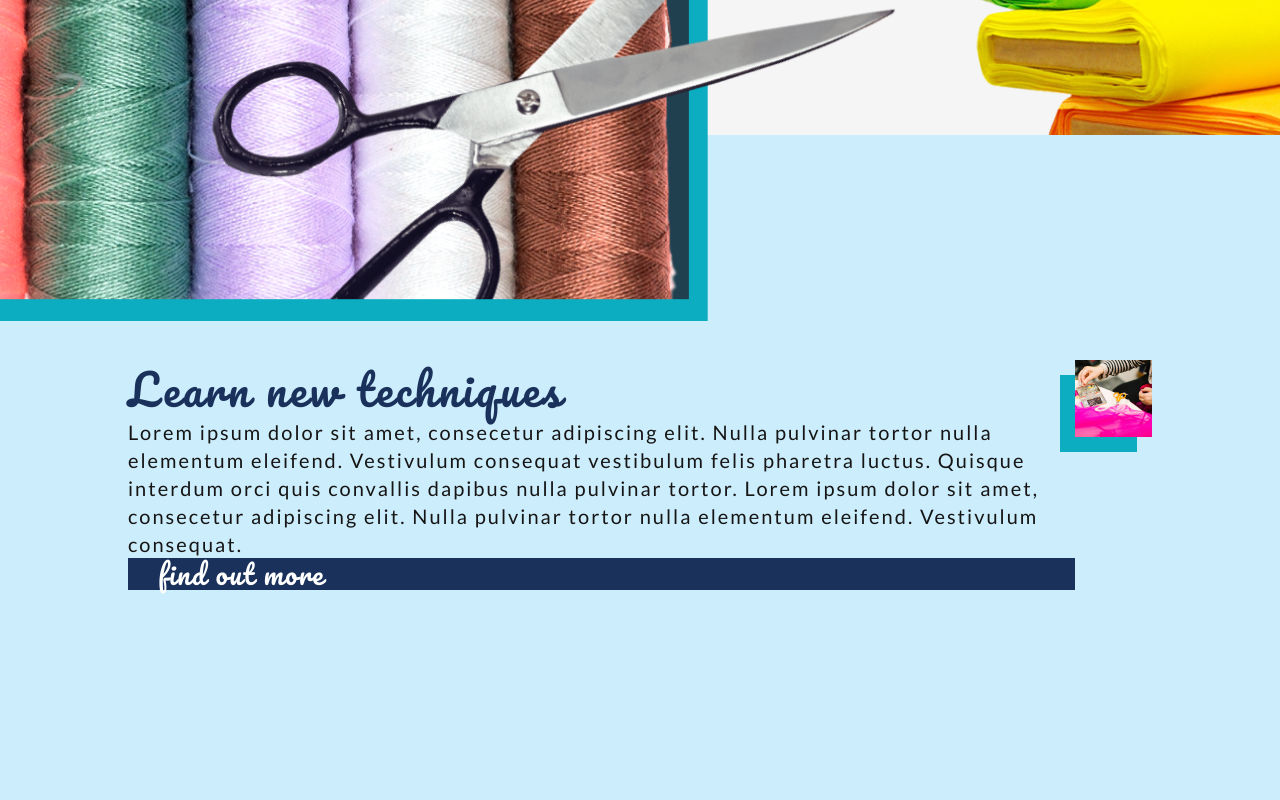
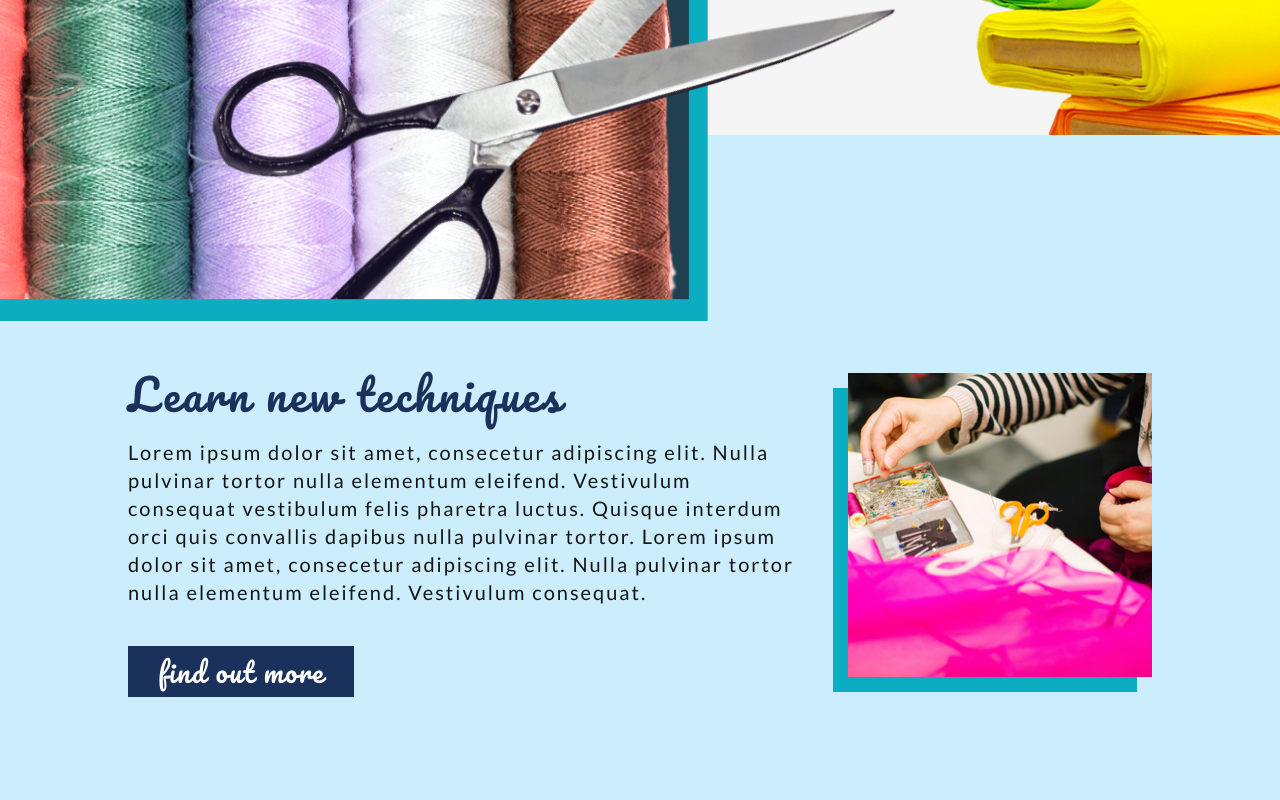
Before and after one commit to yc-yanchen/textilee, a plain HTML site: page index.html in a window 1280 px wide. Shown: the part 620-1420 px from the top of the page. Drawn offline with Linux system fonts and the light colour scheme.

Commit message:
Styled Learn new techniques section

```diff
--- a/styles/sass/partials/_global.scss
+++ b/styles/sass/partials/_global.scss
@@ -5,6 +5,7 @@ html {
     font-size: 62.5%;
     max-width: 1600px;
     margin: 0 auto;
+    background-color: black;
 }
 
 img {
@@ -16,12 +17,6 @@ li {
     list-style: none;
     margin: 0;
     padding: 0;
-}
-
-//TEXT CONTAINER STYLES
-.tContainer {
-    display: flex;
-    flex-direction: column;
 }
 
 //WRAPPER STYLES
@@ -53,3 +48,7 @@ li {
     color: userV.$textBlack;
     background: userV.$lightSkyBlue;
 }
+
+.bLight:visited {
+    color: userV.$textBlack;
+}
--- a/styles/sass/partials/_header.scss
+++ b/styles/sass/partials/_header.scss
@@ -1,11 +1,13 @@
 @use "./variables" as userV;
 
+// HEADER STYLES
 header {
     background: url(../textilee-assets/header-home.jpg) no-repeat;
     padding: 30px 0 0 0;
     height: 755px;
     position: relative;
 
+    // NAVIGATION STYLES
     nav {
         display: flex;
         justify-content: space-between;
--- a/styles/sass/partials/_main.scss
+++ b/styles/sass/partials/_main.scss
@@ -3,8 +3,15 @@
 // SECTION: LEARN NEW TECHNIQUE STYLES
 .learnNewTechniques {
     background-color: userV.$lightSkyBlue;
+
     .itemContainerFlex {
-        padding: 225px 0;
+        padding: 230px 0 125px 0;
         display: flex;
+        justify-content: space-between;
+        align-items: center;
+
+        .tContainer {
+            max-width: 66%;
+        }
     }
 }
--- a/styles/sass/partials/_typography.scss
+++ b/styles/sass/partials/_typography.scss
@@ -67,6 +67,7 @@ a {
     line-height: 58px;
     font-weight: 400;
     letter-spacing: 2.7px;
+    margin-bottom: 15px;
 }
 
 // SMALLER SECTION TYPOGRAPHY
@@ -85,6 +86,7 @@ a {
     line-height: 28px;
     font-weight: 400;
     letter-spacing: 2px;
+    margin-bottom: 50px;
 }
 
 // BUTTON TYPOGRAPHY
@@ -95,7 +97,7 @@ a {
     font-weight: 400;
     letter-spacing: 1.4px;
     text-decoration: none;
-    padding: 0 30px;
+    padding: 2px 30px;
 }
 
 .tButton:visited {
```
Also changed, not shown: styles/styles.css.
